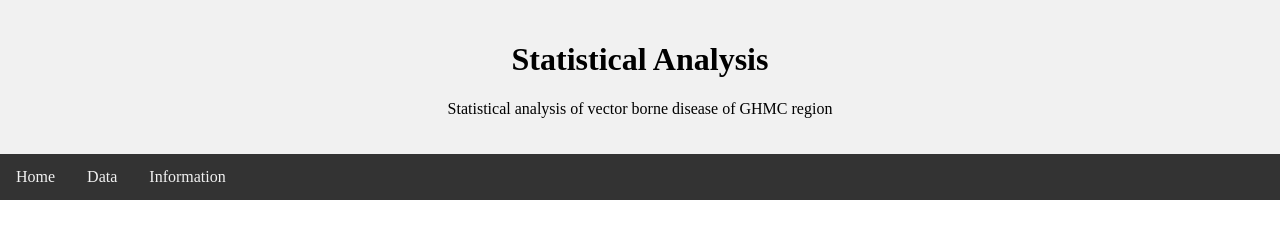
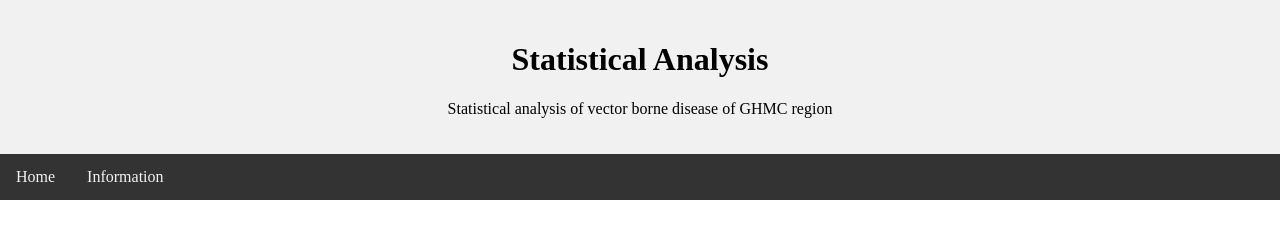
Before and after one commit to roshanrc99/Malaria, a plain HTML site: page Data.html in a window 1280 px wide. Shown: the top 233 px of the page. Drawn offline with Linux system fonts and the light colour scheme.

Commit message:
Update Data.html

```diff
--- a/Data.html
+++ b/Data.html
@@ -88,7 +88,6 @@
 </div>
   <div class="topnav">
   <a href="index.html">Home</a>
-  <a href="Data.html">Data</a>
   <a href="information.html">Information</a>
   </div>
 <br>
```
